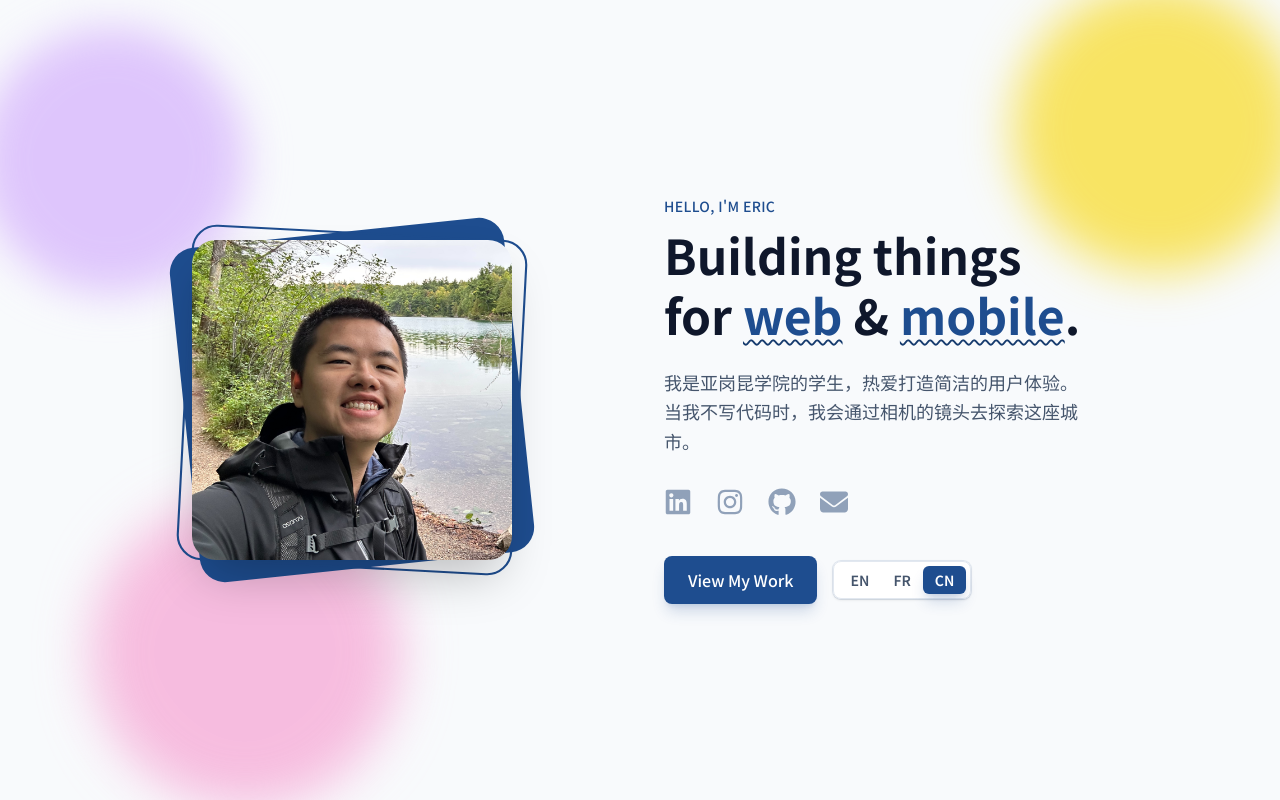
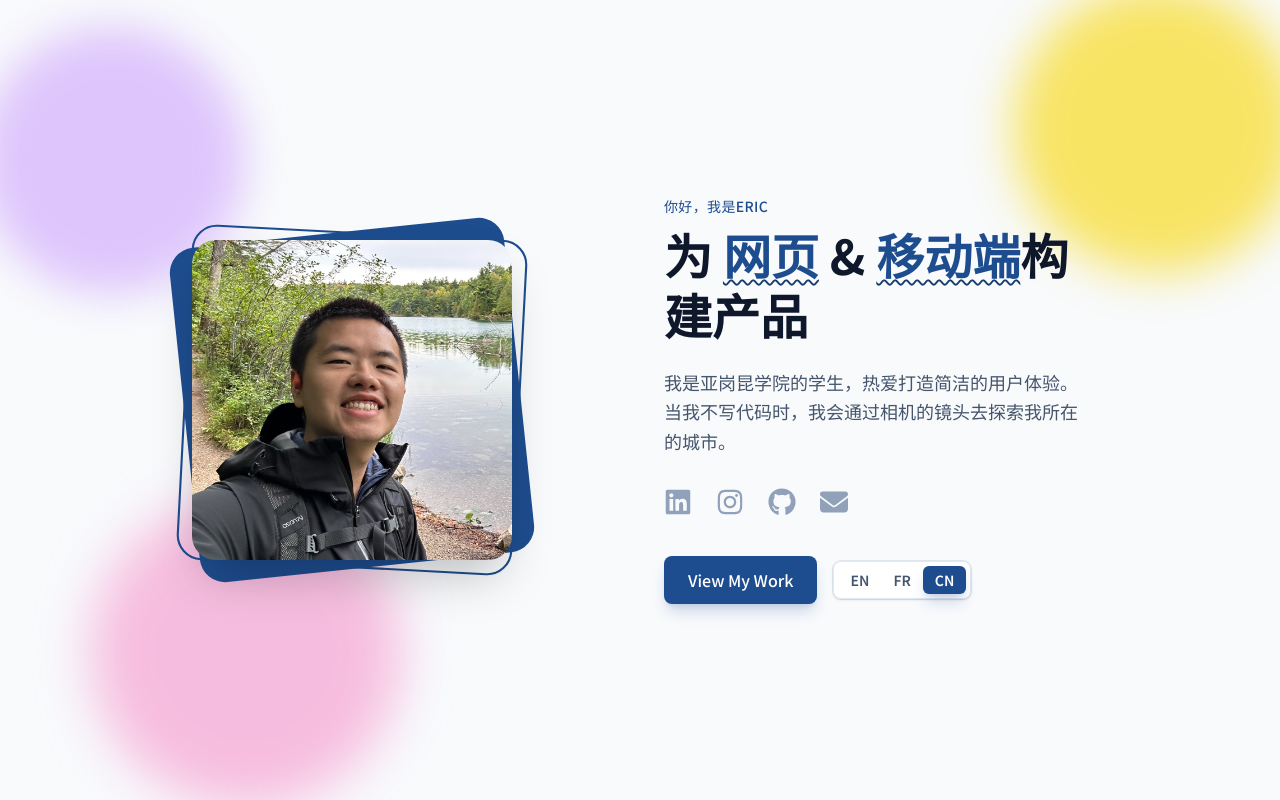
Before and after one commit to dong0085/portfolio_landing_page, a Next.js app: page /cn in a window 1280 px wide. Built offline with nearby package versions, Linux system fonts and the light colour scheme; a web font is replaced by a local one.

Commit message:
Add localization support for home page content in English, French, and Chinese

```diff
--- a/app/[lang]/page.tsx
+++ b/app/[lang]/page.tsx
@@ -36,23 +36,23 @@ export default async function Home({ params }: { params: { lang: string } }) {
         <div className="text-center md:text-left space-y-6">
           <div className="space-y-2">
             <h2 className="text-[#1E4D8F] font-medium tracking-wide uppercase text-sm">
-              Hello, I&apos;m Eric
+              {copy.greeting}
             </h2>
 
             <h1 className="text-4xl md:text-5xl font-bold text-slate-900 leading-tight">
-              Building things for{' '}
+              {copy.headlinePrefix}{' '}
               <Link
                 href={`/${lang}/web`}
                 className="inline-block text-[#1E4D8F] underline decoration-wavy decoration-[#163B6E] underline-offset-4 decoration-2 hover:scale-110 transition-transform duration-200 ease-out">
-                web
+                {copy.web}
               </Link>{' '}
               &{' '}
               <Link
                 href={`/${lang}/mobile`}
                 className="inline-block text-[#1E4D8F] underline decoration-wavy decoration-[#163B6E] underline-offset-4 decoration-2 hover:scale-110 transition-transform duration-200 ease-out">
-                mobile
+                {copy.mobile}
               </Link>
-              .
+              {lang === 'cn' ? '构建产品' : '.'}
             </h1>
           </div>
 
--- a/app/locales.ts
+++ b/app/locales.ts
@@ -6,15 +6,27 @@ export const localeOptions = [
 
 export const homeCopy = {
   en: {
+    greeting: "Hello, I'm Eric",
+    headlinePrefix: 'Building things for',
+    web: 'web',
+    mobile: 'mobile',
     intro:
       "I'm a student at Algonquin College passionate about crafting clean user experiences. When I'm not coding, I'm exploring the city through the lens of my camera.",
   },
   fr: {
+    greeting: 'Bonjour, je suis Eric',
+    headlinePrefix: 'Créer des choses pour le',
+    web: 'web',
+    mobile: 'mobile',
     intro:
       "Je suis etudiant au College Algonquin, passionne par la creation d'experiences utilisateur soignees. Quand je ne code pas, j'explore la ville a travers l'objectif de mon appareil photo.",
   },
   cn: {
+    greeting: '你好，我是Eric',
+    headlinePrefix: '为',
+    web: '网页',
+    mobile: '移动端',
     intro:
-      '我是亚岗昆学院的学生，热爱打造简洁的用户体验。当我不写代码时，我会通过相机的镜头去探索这座城市。',
+      '我是亚岗昆学院的学生，热爱打造简洁的用户体验。当我不写代码时，我会通过相机的镜头去探索我所在的城市。',
   },
 };
```
Also changed, not shown: 1 other file (tests, documents, lock files or other folders).
